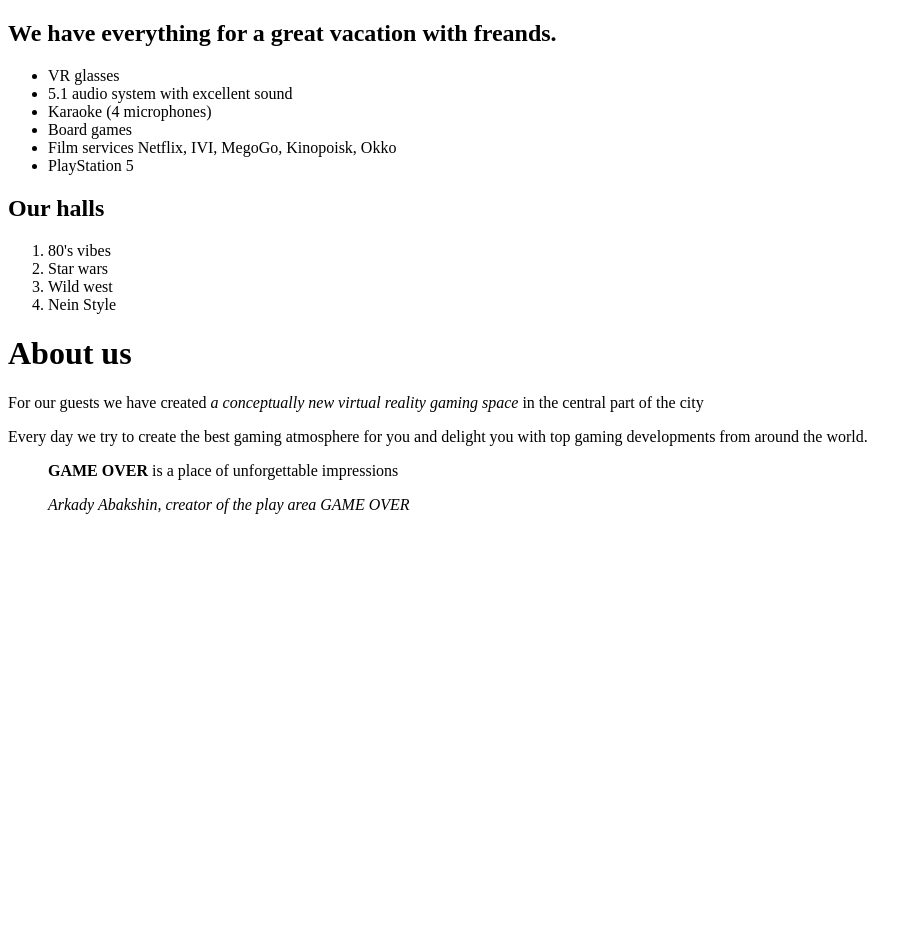
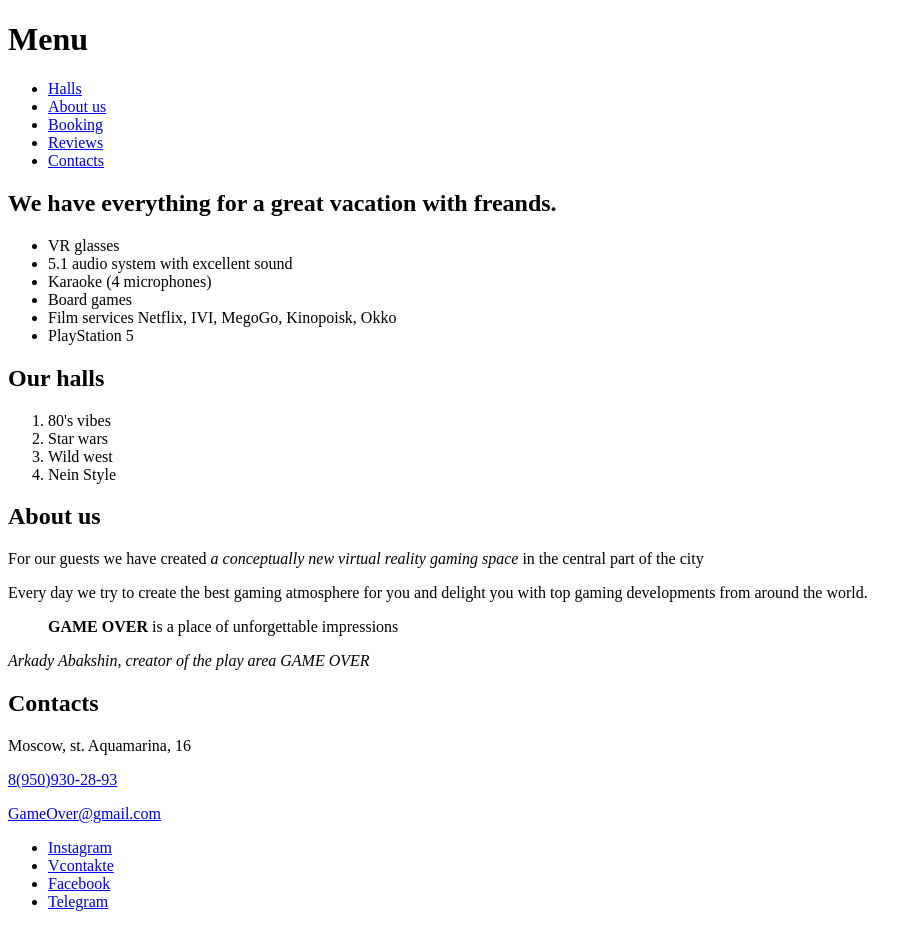
Before and after one commit to mrrlin/study_base, a plain HTML site: page lesson01/index.html in a window 1280 px wide. Shown: the whole page, without its empty margins (0-922 px from the left). Before the commit the page ends 800 px from the top, so only its background shows below. Drawn offline with Linux system fonts and the light colour scheme.

Commit message:
Added content

```diff
--- a/lesson01/index.html
+++ b/lesson01/index.html
@@ -16,6 +16,25 @@
     </ul>
 
     <!--(h1{Вёрстка - это интересно})+(ul>li*3>a[href="#"]{ссылка0$})-->
+    <h1>Menu</h1>
+
+    <ul class="menu">
+        <li class="menu__item">
+            <a href="#halls">Halls</a>
+        </li>
+        <li class="menu__item">
+            <a href="#about_us">About us</a>
+        </li>
+        <li class="menu__item">
+            <a href="#booking">Booking</a>
+        </li>
+        <li class="menu__item">
+            <a href="#reviews">Reviews</a>
+        </li>
+        <li class="menu__item">
+            <a href="#contacts">Contacts</a>
+        </li>
+    </ul>
 
     <h2>We have everything for a great vacation with freands.</h2>
 
@@ -28,7 +47,7 @@
         <li>PlayStation 5</li>
     </ul>
 
-    <h2>Our halls</h2>
+    <h2 id="halls">Our halls</h2>
 
     <ol>
         <li>80's vibes</li>
@@ -37,7 +56,7 @@
         <li>Nein Style</li>
     </ol>
 
-    <h1>About us</h1>
+    <h2 id="about_us">About us</h2>
 
     <p>For our guests we have created
         <i>a conceptually new virtual reality gaming space</i> in the central part of the city </p>
@@ -46,7 +65,22 @@
     <blockquote>
         <p>
             <strong>GAME OVER</strong> is a place of unforgettable impressions</p>
-        <cite>Arkady Abakshin, creator of the play area GAME OVER</cite>
     </blockquote>
+    <cite>Arkady Abakshin, creator of the play area GAME OVER</cite>
+
+    <h2 id="contacts">Contacts</h2>
+    <p>Moscow, st. Aquamarina, 16</p>
+    <p><a href="tel:89509302893">8(950)930-28-93</a></p>
+    <a href="mailto:GameOver@gmail.com">GameOver@gmail.com</a>
+    <ul class="social-network">
+        <li>
+            <a href="#" class="social-network__link">Instagram</a></li>
+        <li>
+            <a href="#" class="social-network__link">Vcontakte</a></li>
+        <li>
+            <a href="#" class="social-network__link">Facebook</a></li>
+        <li>
+            <a href="#" class="social-network__link">Telegram</a></li>
+    </ul>
 </body>
 </html>
```
